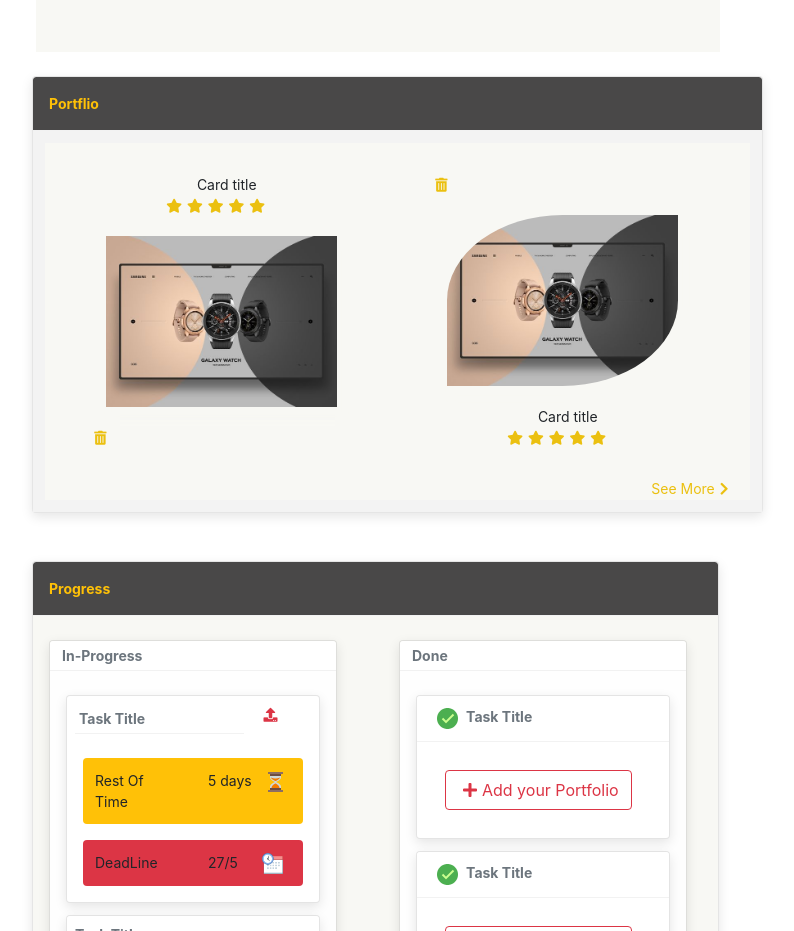
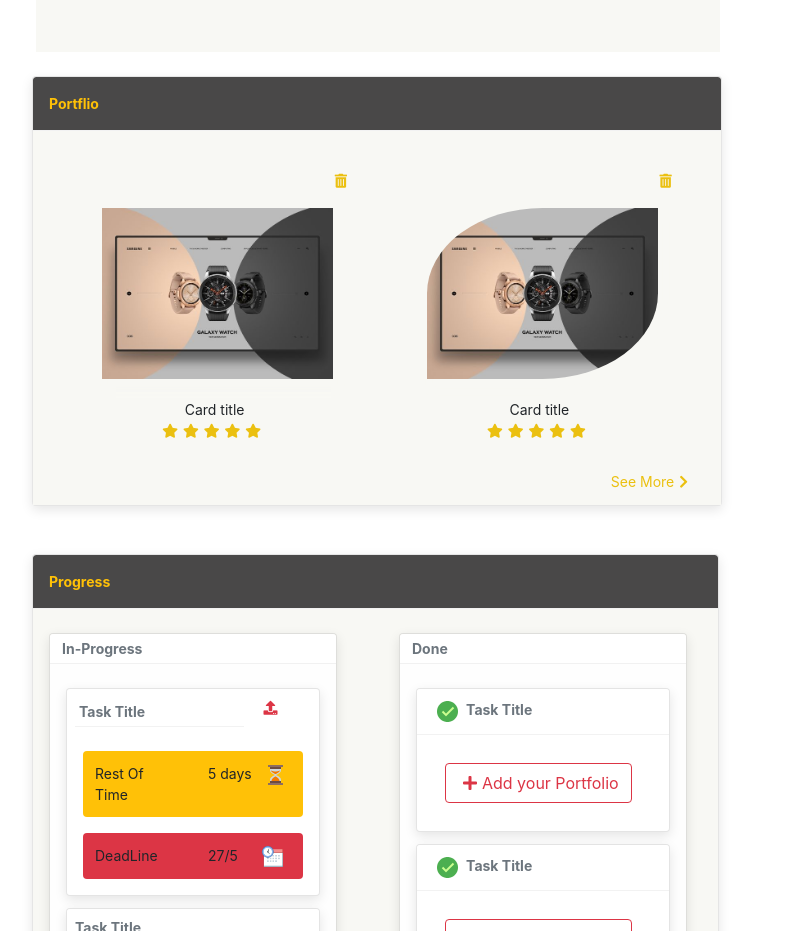
Before and after one commit to maieltayeb/Take-Step-React, a React (Create React App) app: page / in a window 1280 px wide. Shown: the part 900-1831 px from the top of the page, without its empty margins (54-848 px from the left). Built offline with nearby package versions, Linux system fonts and the light colour scheme.

Commit message:
portflio-trash icon

```diff
--- a/src/Components/Portflio/Portflio.js
+++ b/src/Components/Portflio/Portflio.js
@@ -6,6 +6,20 @@ const Portflio = props => {
     <div className="Portflio-container">
       <div className="Portflio-items">
         <div className="Portflio-item">
+          <div>
+            <i
+              class="fas fa-trash-alt feedback-icon ml-2"
+              style={{ display: "flex", justifyContent: "flex-end" }}
+            ></i>
+
+            <img
+              className="Portflio-item-img"
+              top
+              width="100%"
+              src="./img/watch.jpg"
+              alt="Card image cap"
+            />
+          </div>
           <div className="Portflio-item-title">Card title</div>
           <div>
             <i
@@ -17,21 +31,13 @@ const Portflio = props => {
             <i className="fas fa-star feedback-icon"></i>
             <i className="fas fa-star feedback-icon"></i>
           </div>
-          <div>
-            <img
-              className="Portflio-item-img"
-              top
-              width="100%"
-              src="./img/watch.jpg"
-              alt="Card image cap"
-            />
-            <i class="fas fa-trash-alt feedback-icon ml-2"></i>
-          </div>
         </div>
 
         <div className="Portflio-item">
-          <i class="fas fa-trash-alt feedback-icon ml-2"></i>
-
+          <i
+            class="fas fa-trash-alt feedback-icon ml-2"
+            style={{ display: "flex", justifyContent: "flex-end" }}
+          ></i>
           <img
             className="Portflio-item-img"
             style={{
--- a/src/Pages/VolunteerProfile/volunteerprofile.js
+++ b/src/Pages/VolunteerProfile/volunteerprofile.js
@@ -31,7 +31,7 @@ const VolunteerProfile = props => {
                   style={{ fontSize: "25px" }}
                 ></i>{" "} */}
               </ToastHeader>
-              <ToastBody style={{ backgroundColor: "rgb(243, 243, 243)" }}>
+              <ToastBody style={{ backgroundColor: "#f8f8f4" }}>
                 <Portflio></Portflio>
               </ToastBody>
             </Toast>
```
